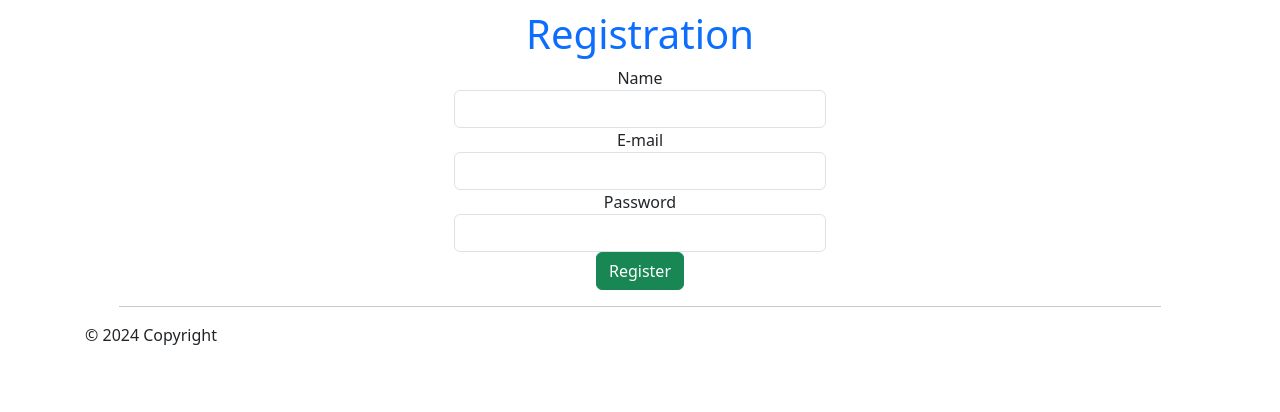
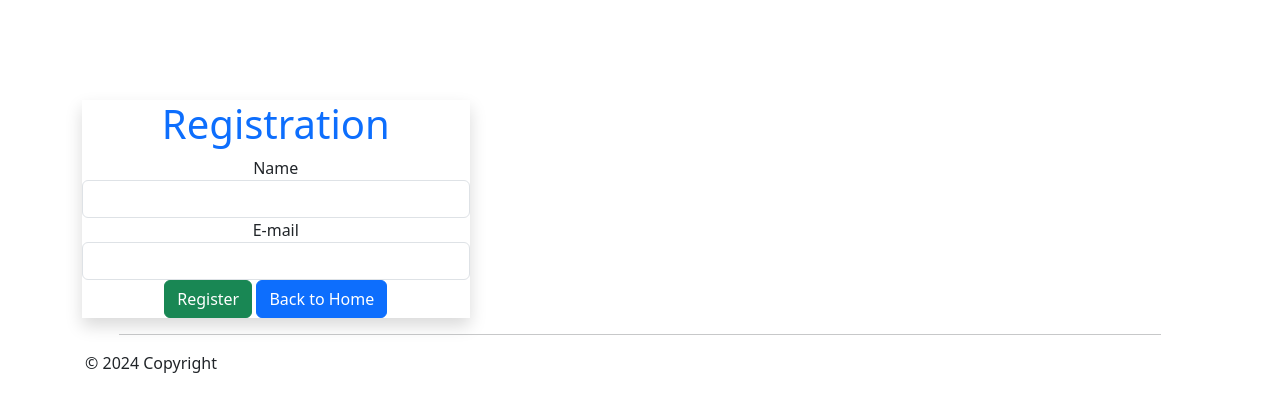
Before and after one commit to lataeqishere/WEB_MOVIE_RECOMMENDATION, a Flask app: page /register in a window 1280 px wide. Shown: the part 73-485 px from the top of the page. Run offline with Flask 3, Linux system fonts and the light colour scheme; some web fonts are replaced.

Commit message:
add back to home button

```diff
--- a/application/templates/register.html
+++ b/application/templates/register.html
@@ -2,8 +2,10 @@
 
 {% block content %}
 
-<div class="container" style="margin-top:10px">
-    <div class="col-md-4 offset-md-4">
+<div class="container" style="margin-top:100px">
+    <div class="col-md-offset-1 col-md-10" >
+        <div class="col-md-offset-3 col-md-5" >
+            <div class="shadow">
                 <form method="POST" action="/register">
                     <h1 class="page-header text-primary text-center">Registration</h1>
                     <div class="form-group">
@@ -15,14 +17,13 @@
                         <input type="email" class="form-control" name="email" required>
                     </div>
                     <div class="form-group">
-                <label>Password</label>
-                <input type="password" class="form-control" name="password" required>
-            </div>
-            <div class="form-group">
                         <input type="submit" class="btn btn-success btn-block" value="Register">
+                        <a href="{{url_for('index')}}" class="btn btn-primary btn-block">Back to Home</a>
                     </div>
                 </form>
             </div>
         </div>
+    </div>
+</div>
 
 {% endblock %}
```
Lines whose indentation alone changed are shown as unchanged.
